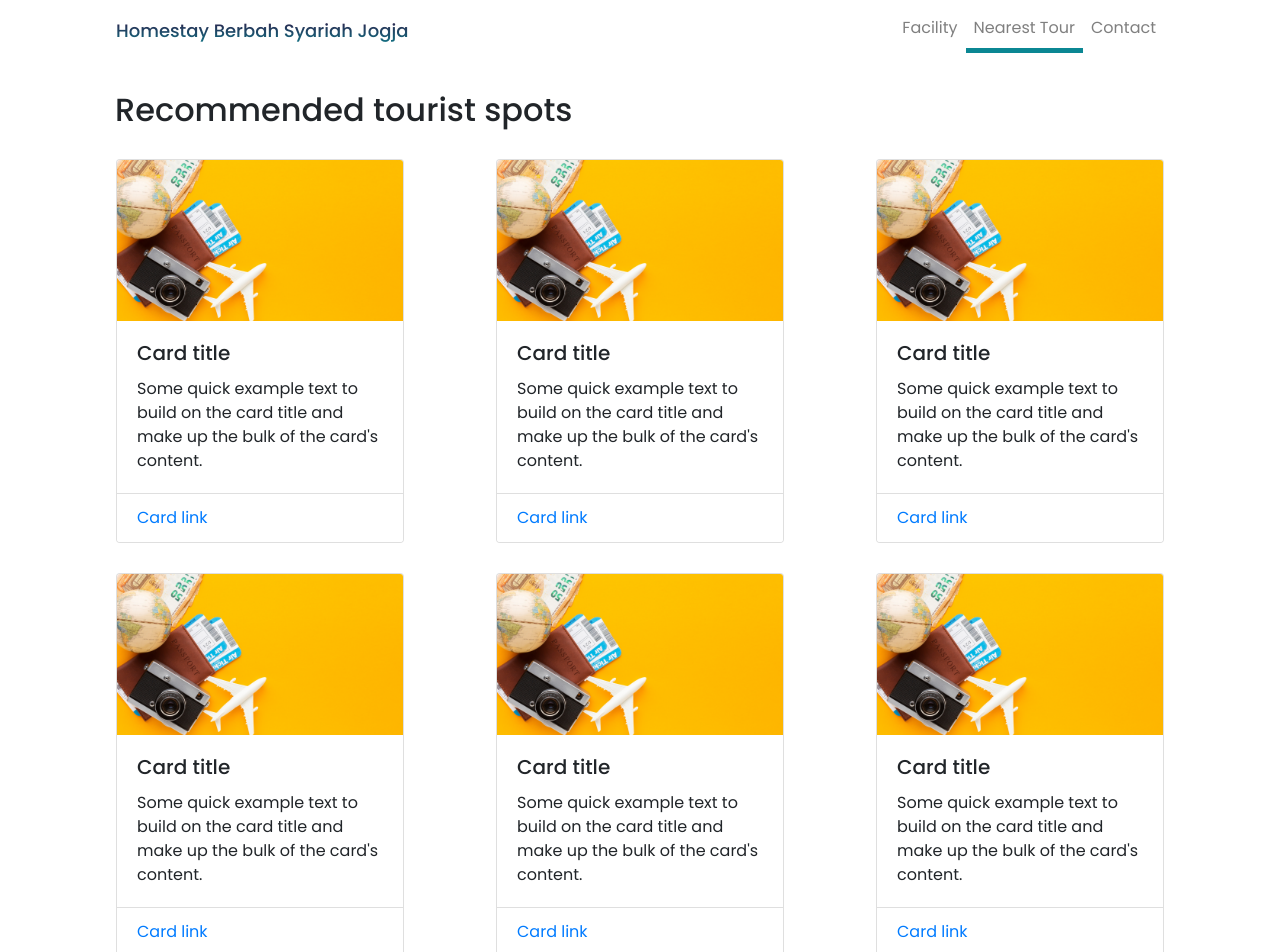
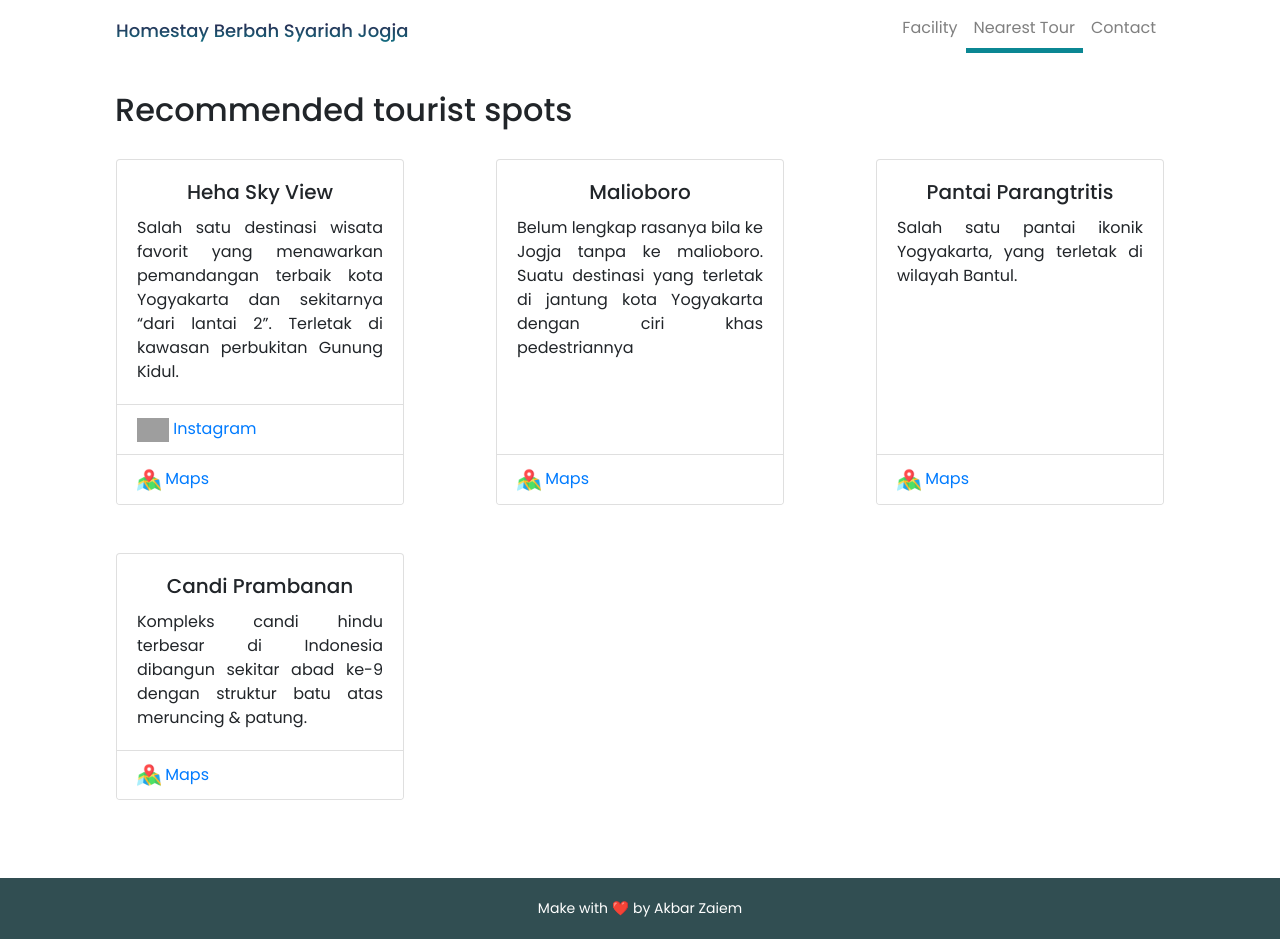
Before and after one commit to akbarzaiem/homestay-website, a Vue app: page /#/tour in a window 1280 px wide. Shown: the top 952 px of the page. Built offline with nearby package versions, Linux system fonts and the light colour scheme; grey boxes are pictures that could not be loaded; what vue-typed-js would draw is missing.

Commit message:
add list of tour

```diff
--- a/src/views/Tour.vue
+++ b/src/views/Tour.vue
@@ -11,135 +11,33 @@
       </h2>
       <div class="row">
         <div
-          class="col d-flex justify-content-center"
+          class="col col-xl-4 d-flex justify-content-center mb-5"
+          v-for="item in items"
+          :key="item.number"
           data-aos="zoom-in"
           data-aos-duration="1500"
           data-aos-easing="ease-in-out"
         >
           <div class="card" style="width: 18rem">
-            <img src="../assets/hero.jpg" class="card-img-top" alt="image" />
             <div class="card-body">
-              <h5 class="card-title">Card title</h5>
-              <p class="card-text">
-                Some quick example text to build on the card title and make up
-                the bulk of the card's content.
-              </p>
+              <h5 class="card-title">{{ item.tittle }}</h5>
+              <p class="card-text">{{ item.message }}</p>
             </div>
             <ul class="list-group list-group-flush">
+              <li class="list-group-item" v-if="item.instagram">
+                <a :href="item.instagram" target="_blank" class="card-link">
+                  <img
+                    src="img/icon/instagram.png"
+                    alt="map-icon"
+                    height="24"
+                  />
+                  Instagram
+                </a>
+              </li>
               <li class="list-group-item">
-                <a href="#" class="card-link">Card link</a>
-              </li>
-            </ul>
-          </div>
-        </div>
-        <div
-          class="col d-flex justify-content-center"
-          data-aos="zoom-in"
-          data-aos-duration="1500"
-          data-aos-easing="ease-in-out"
-        >
-          <div class="card" style="width: 18rem">
-            <img src="../assets/hero.jpg" class="card-img-top" alt="image" />
-            <div class="card-body">
-              <h5 class="card-title">Card title</h5>
-              <p class="card-text">
-                Some quick example text to build on the card title and make up
-                the bulk of the card's content.
-              </p>
-            </div>
-            <ul class="list-group list-group-flush">
-              <li class="list-group-item">
-                <a href="#" class="card-link">Card link</a>
-              </li>
-            </ul>
-          </div>
-        </div>
-        <div
-          class="col d-flex justify-content-center"
-          data-aos="zoom-in"
-          data-aos-duration="1500"
-          data-aos-easing="ease-in-out"
-        >
-          <div class="card" style="width: 18rem">
-            <img src="../assets/hero.jpg" class="card-img-top" alt="image" />
-            <div class="card-body">
-              <h5 class="card-title">Card title</h5>
-              <p class="card-text">
-                Some quick example text to build on the card title and make up
-                the bulk of the card's content.
-              </p>
-            </div>
-            <ul class="list-group list-group-flush">
-              <li class="list-group-item">
-                <a href="#" class="card-link">Card link</a>
-              </li>
-            </ul>
-          </div>
-        </div>
-      </div>
-      <div class="row">
-        <div
-          class="col d-flex justify-content-center"
-          data-aos="zoom-in"
-          data-aos-duration="1500"
-          data-aos-easing="ease-in-out"
-        >
-          <div class="card" style="width: 18rem">
-            <img src="../assets/hero.jpg" class="card-img-top" alt="image" />
-            <div class="card-body">
-              <h5 class="card-title">Card title</h5>
-              <p class="card-text">
-                Some quick example text to build on the card title and make up
-                the bulk of the card's content.
-              </p>
-            </div>
-            <ul class="list-group list-group-flush">
-              <li class="list-group-item">
-                <a href="#" class="card-link">Card link</a>
-              </li>
-            </ul>
-          </div>
-        </div>
-        <div
-          class="col d-flex justify-content-center"
-          data-aos="zoom-in"
-          data-aos-duration="1500"
-          data-aos-easing="ease-in-out"
-        >
-          <div class="card" style="width: 18rem">
-            <img src="../assets/hero.jpg" class="card-img-top" alt="image" />
-            <div class="card-body">
-              <h5 class="card-title">Card title</h5>
-              <p class="card-text">
-                Some quick example text to build on the card title and make up
-                the bulk of the card's content.
-              </p>
-            </div>
-            <ul class="list-group list-group-flush">
-              <li class="list-group-item">
-                <a href="#" class="card-link">Card link</a>
-              </li>
-            </ul>
-          </div>
-        </div>
-        <div
-          class="col d-flex justify-content-center"
-          data-aos="zoom-in"
-          data-aos-duration="1500"
-          data-aos-easing="ease-in-out"
-        >
-          <div class="card" style="width: 18rem">
-            <img src="../assets/hero.jpg" class="card-img-top" alt="image" />
-            <div class="card-body">
-              <h5 class="card-title">Card title</h5>
-              <p class="card-text">
-                Some quick example text to build on the card title and make up
-                the bulk of the card's content.
-              </p>
-            </div>
-            <ul class="list-group list-group-flush">
-              <li class="list-group-item">
-                <a href="#" class="card-link">Card link</a>
+                <a :href="item.map" target="_blank" class="card-link">
+                  <img src="img/icon/map.png" alt="map-icon" height="24" /> Maps
+                </a>
               </li>
             </ul>
           </div>
@@ -162,6 +60,41 @@ export default {
     Footer,
     NavbarMobile,
   },
+  data() {
+    return {
+      items: [
+        {
+          number: 1,
+          tittle: "Heha Sky View",
+          message:
+            "Salah satu destinasi wisata favorit yang menawarkan pemandangan terbaik kota Yogyakarta dan sekitarnya “dari lantai 2”. Terletak di kawasan perbukitan Gunung Kidul.",
+          instagram: "https://www.instagram.com/hehaskyview/",
+          map: "https://g.page/hehaskyview?share",
+        },
+        {
+          number: 2,
+          tittle: "Malioboro",
+          message:
+            "Belum lengkap rasanya bila ke Jogja tanpa ke malioboro. Suatu destinasi yang terletak di jantung kota Yogyakarta dengan ciri khas pedestriannya ",
+          map: "https://g.page/malioboro-jogja?share",
+        },
+        {
+          number: 3,
+          tittle: "Pantai Parangtritis",
+          message:
+            "Salah satu pantai ikonik Yogyakarta, yang terletak di wilayah Bantul.",
+          map: "https://goo.gl/maps/4qJuV4k7bC9LfLrK9",
+        },
+        {
+          number: 4,
+          tittle: "Candi Prambanan",
+          message:
+            "Kompleks candi hindu terbesar di Indonesia dibangun sekitar abad ke-9 dengan struktur batu atas meruncing & patung.",
+          map: "https://goo.gl/maps/8A5rpT8Pi9ZidHSh8",
+        },
+      ],
+    };
+  },
 };
 </script>
 <style lang="sass" scoped>
@@ -175,4 +108,10 @@ h2
   .col
     @media (max-width: map-get($grid-breakpoints, sm) )
       margin-bottom: 30px
+.card-title
+  text-align: center
+.card-text
+  text-align: justify
 </style>
+
+// <div>Icons made by <a href="https://www.flaticon.com/authors/riajulislam" title="riajulislam">riajulislam</a> from <a href="https://www.flaticon.com/" title="Flaticon">www.flaticon.com</a></div>
```
